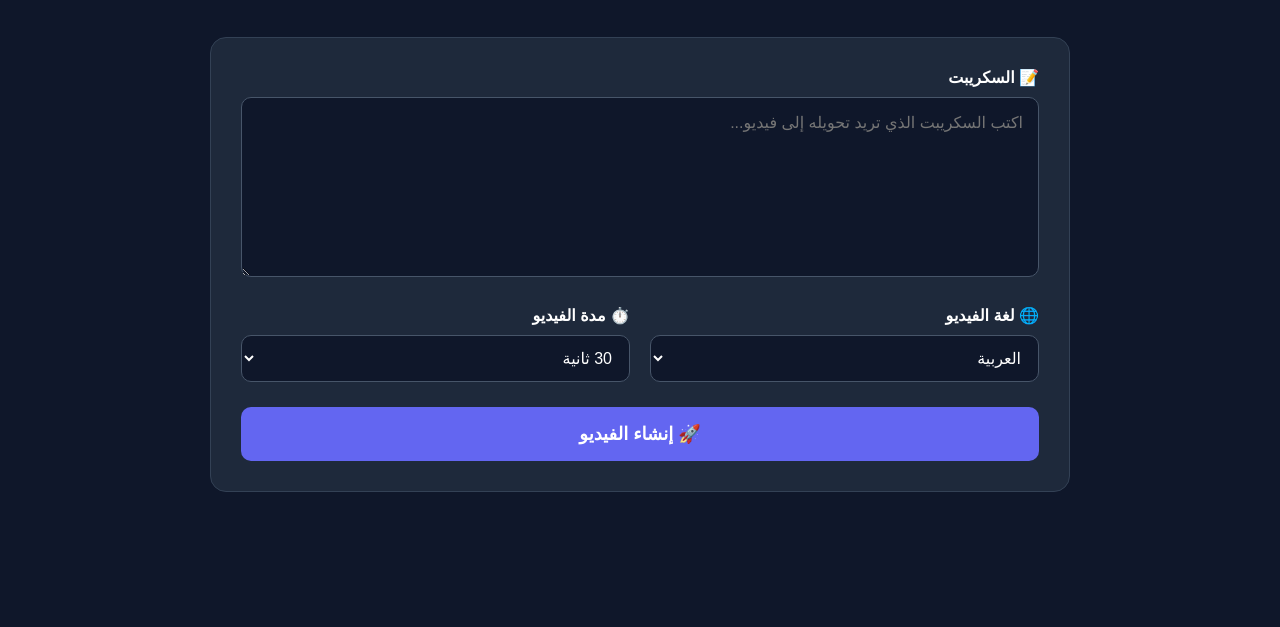
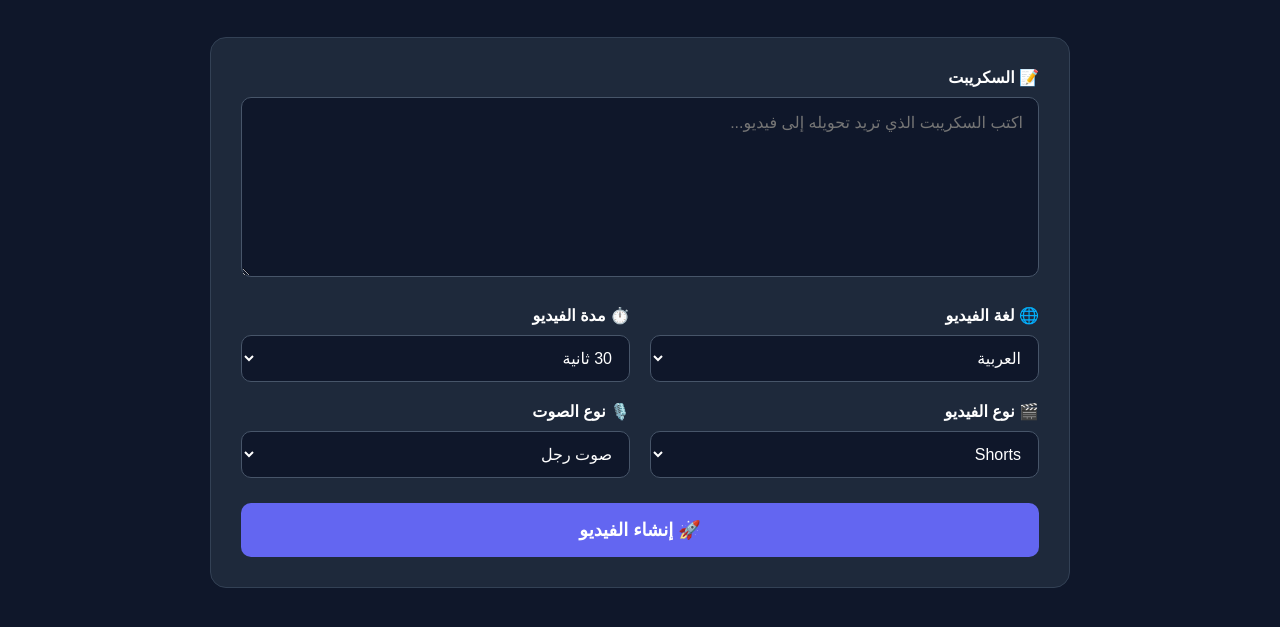
Before and after one commit to eqaamandhala27/my-website, a plain HTML site: page index.html in a window 1280 px wide. Shown: the part 247-874 px from the top of the page. Before the commit the page ends 800 px from the top, so only its background shows below. Drawn offline with Linux system fonts and the light colour scheme.

Commit message:
Update index.html

```diff
--- a/index.html
+++ b/index.html
@@ -188,6 +188,26 @@
         </select>
     </div>
 
+    <div>
+        <label>🎬 نوع الفيديو</label>
+
+        <select id="videoType">
+            <option value="shorts">Shorts</option>
+            <option value="story">قصة</option>
+            <option value="educational">تعليمي</option>
+            <option value="facts">معلومات وحقائق</option>
+        </select>
+    </div>
+
+    <div>
+        <label>🎙️ نوع الصوت</label>
+
+        <select id="voiceType">
+            <option value="male">صوت رجل</option>
+            <option value="female">صوت امرأة</option>
+        </select>
+    </div>
+
 </div>
 
             <button class="generate" onclick="generateVideo()">
```
Lines whose indentation alone changed are shown as unchanged.
